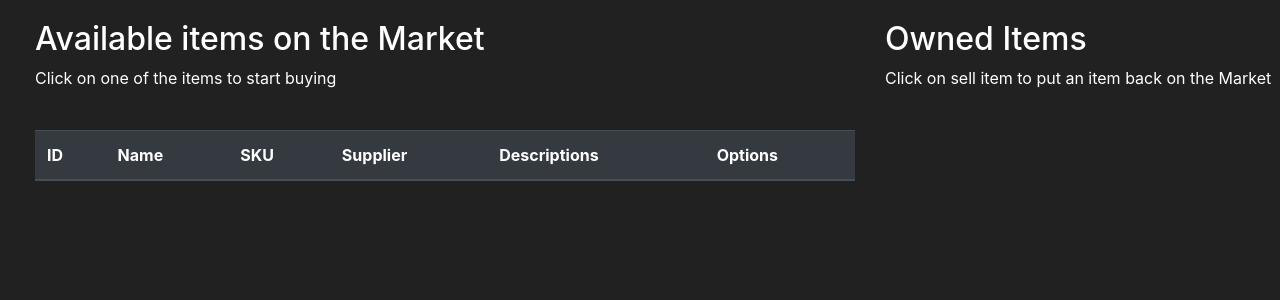
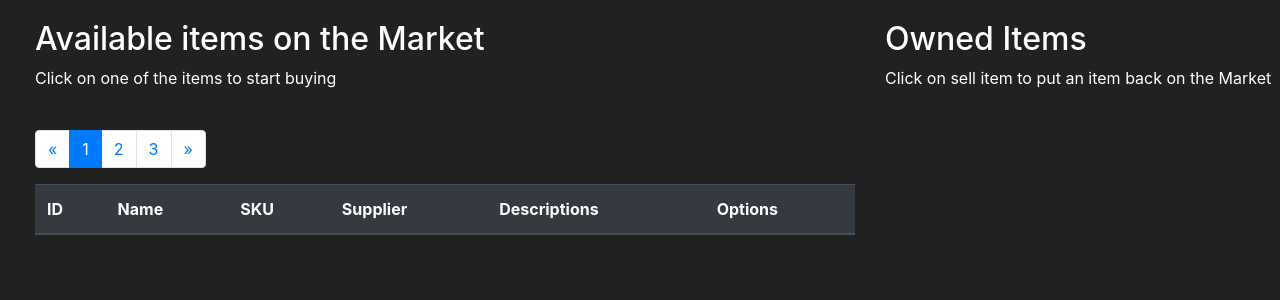
Before and after one commit to SolonKarandanis/FlaskMarket, a Flask app: page /market in a window 1280 px wide. Shown: the part 56-356 px from the top of the page. Run offline with Flask 3, Linux system fonts and the light colour scheme; the visitor is signed in with stand-in values (Sample User, id 1); data that the repository does not hold is empty; some libraries are stand-ins or nearby versions.

Commit message:
Added Paginator

```diff
--- a/market/templates/market.html
+++ b/market/templates/market.html
@@ -37,7 +37,27 @@
                         </tr>
                     {% endfor %}
                 </tbody>
+                <tfoot>
+                  <nav aria-label="Page navigation example">
+                      <ul class="pagination">
+                        <li class="page-item">
+                          <a class="page-link" href="#" aria-label="Previous">
+                            <span aria-hidden="true">&laquo;</span>
+                          </a>
+                        </li>
+                        <li class="page-item active" aria-current="page"><a class="page-link" href="#">1</a></li>
+                        <li class="page-item"><a class="page-link" href="#">2</a></li>
+                        <li class="page-item"><a class="page-link" href="#">3</a></li>
+                        <li class="page-item">
+                          <a class="page-link" href="#" aria-label="Next">
+                            <span aria-hidden="true">&raquo;</span>
+                          </a>
+                        </li>
+                      </ul>
+                    </nav>
+                </tfoot>
             </table>
+
         </div>
         <div class="col-4">
             <h2>Owned Items</h2>
```
